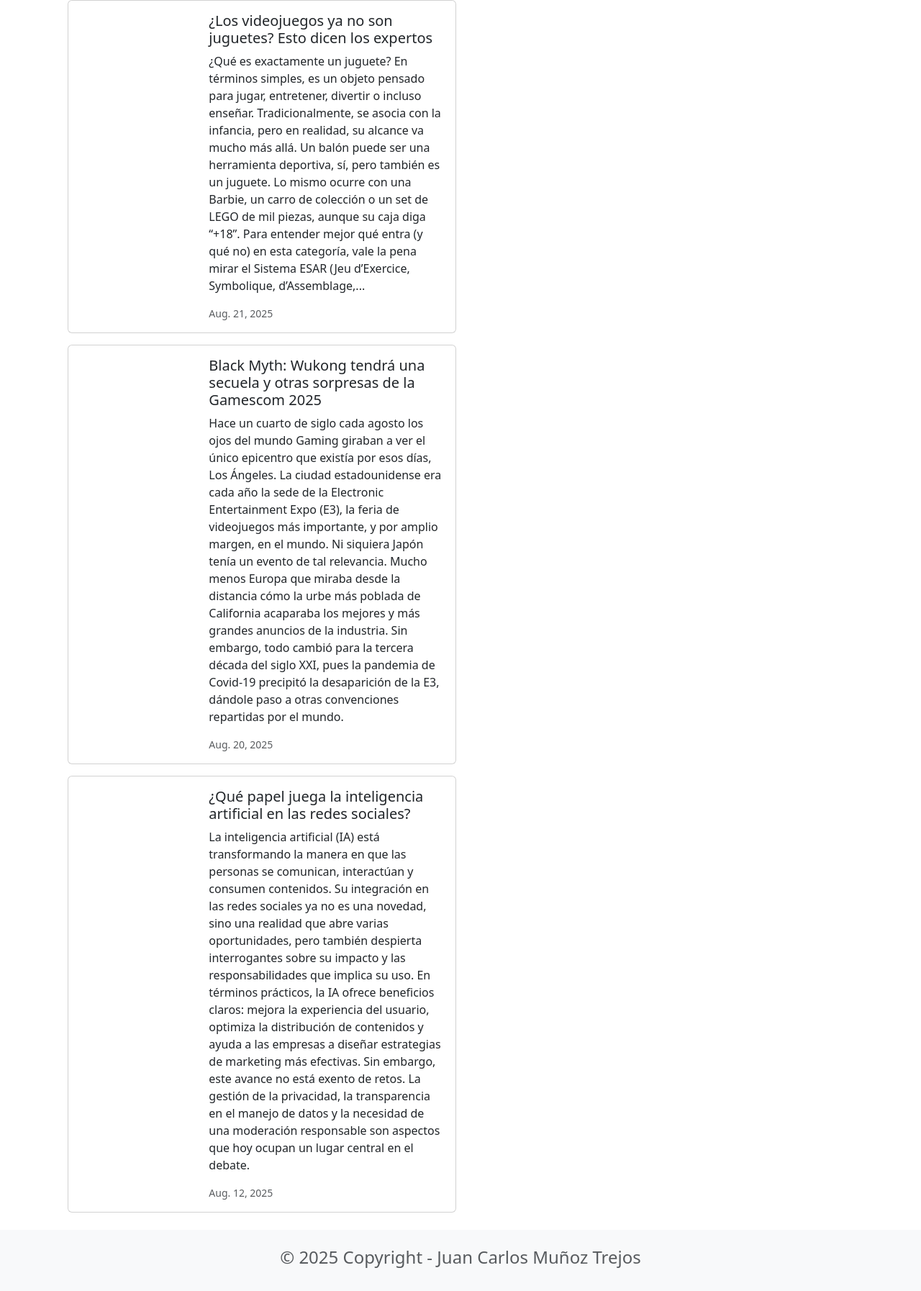
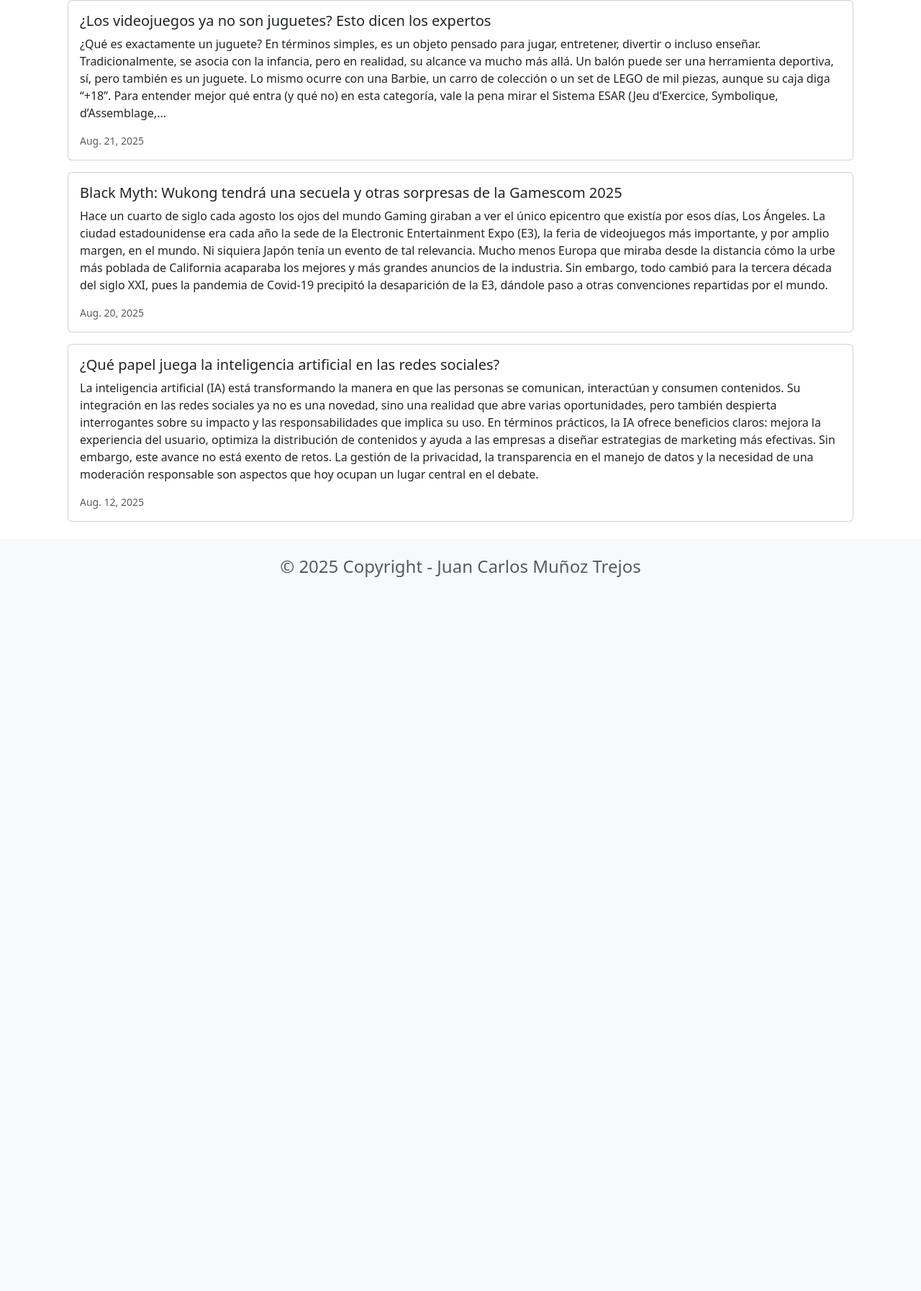
Before and after one commit to katals/Taller1_PI1_2566, a Django app: page /news/ in a window 1280 px wide. Shown: the part 70-1864 px from the top of the page at 72% size. After the commit the page ends 872 px from the top, so only its background shows below. Run offline with Django 3.2, Linux system fonts and the light colour scheme; data comes from the database, SQL or seed files in the repository.

Commit message:
segundo taller

```diff
--- a/news/templates/news.html
+++ b/news/templates/news.html
@@ -6,19 +6,12 @@
 </head>
 <div class="container">
 {% for news in newss %}
-    <div class="card mb-3" style="max-width: 540px;">
-        <div class="row g-0">
-            <div class="col-md-4">
-                <img src="" class="img-fluid rounded-start" alt=""/>
-            </div>
-            <div class="col-md-8">
+    <div class="card mb-3">
                 <div class="card-body">
                     <h5 class="card-title">{{ news.headline }}</h5>
                     <p class="card-text">{{ news.body }}</p>
                     <p class="card-text"><small class="text-body-secondary">{{ news.date }}</small></p>
                 </div>
-            </div>
-        </div>
     </div>
 {% endfor %}
 </div>
```
